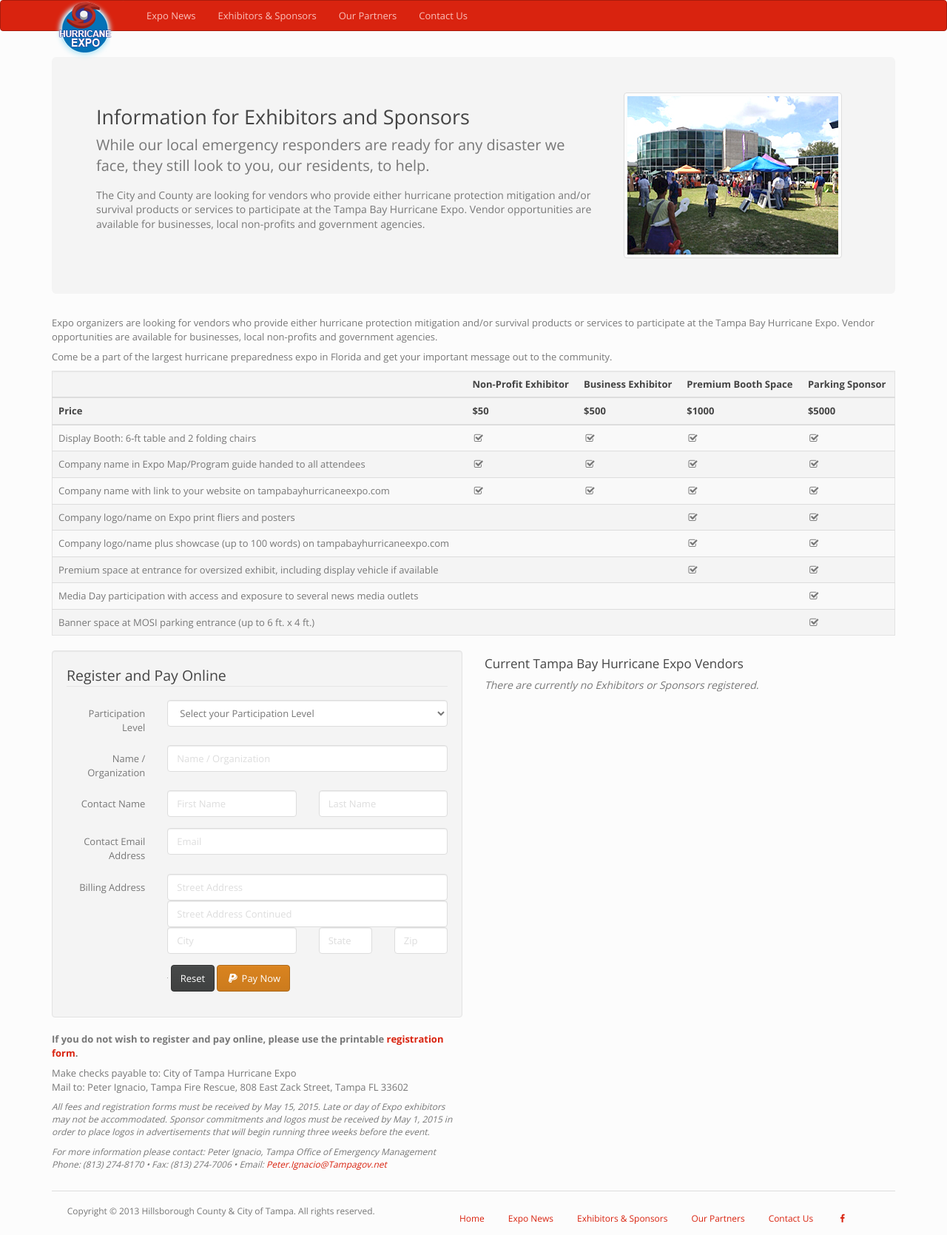
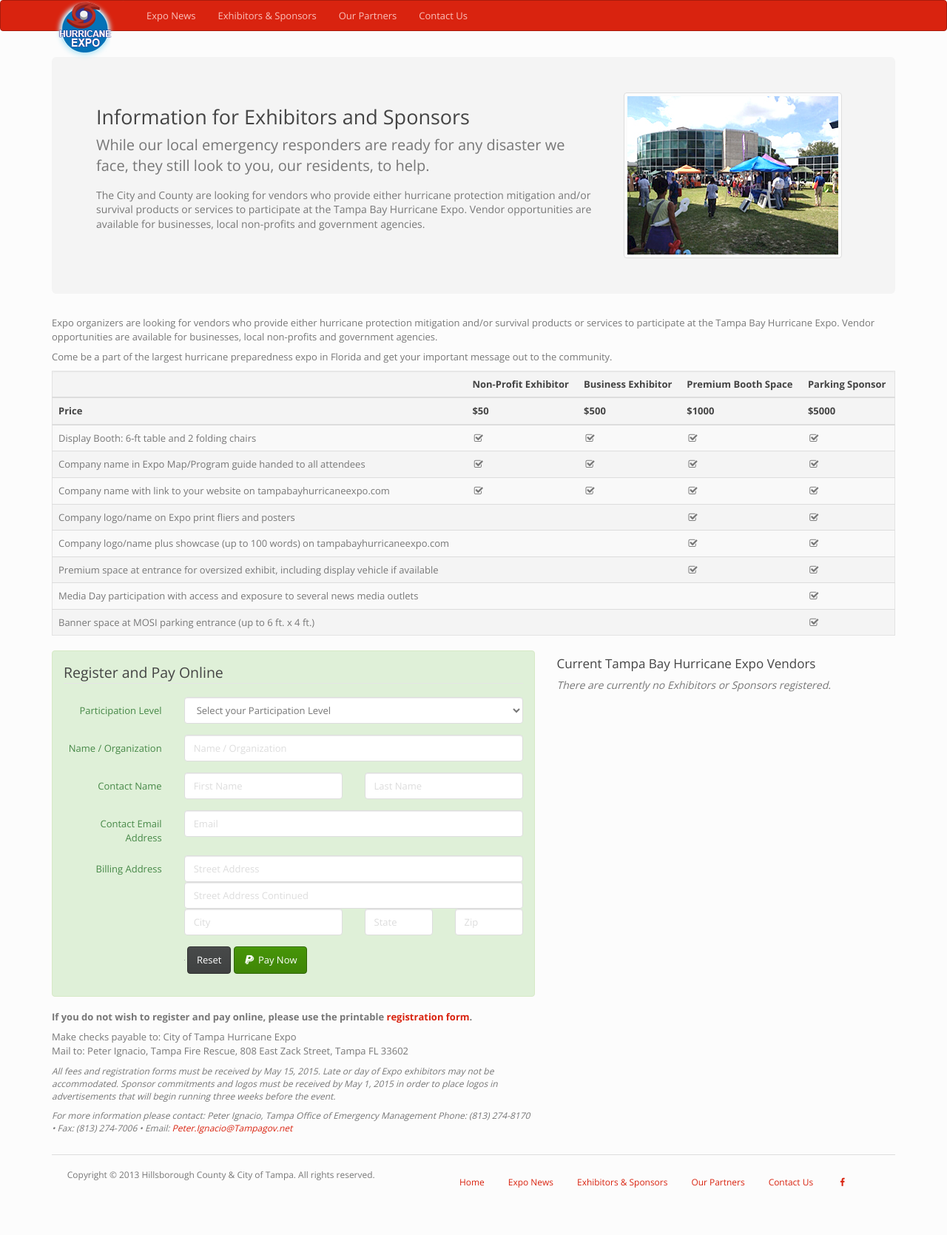
Before and after one commit to kjmagic13/generalDentistry, a Jekyll site: the page built from sponsor.html, in a window 1280 px wide. Shown: the whole page at 74% size. Built offline with Jekyll 4.4.1, drawn with Linux system fonts in a browser that asks for light colours; nearby versions of some CDN libraries; after the commit the page ends 1620 px from its top, so only the background shows below that.

Commit message:
green (success) paypal form

```diff
--- a/_includes/form-paypal.html
+++ b/_includes/form-paypal.html
@@ -1,3 +1,4 @@
+<div class="alert alert-{{include.class}}">
 	<form class="form-horizontal" action="https://www.paypal.com/cgi-bin/webscr" method="post" target="_blank">
 
 		<input type="hidden" name="cmd" value="_s-xclick">
@@ -70,9 +71,10 @@
 					<img alt="" border="0" src="https://www.paypalobjects.com/en_US/i/scr/pixel.gif" width="1" height="1">
 
 					<button type="reset" class="btn btn-default">Reset</button>
-				<button type="submit" class="btn btn-danger"><i class="fa fa-fw fa-paypal"></i> Pay Now</button>
+					<button type="submit" class="btn btn-{{include.class}}"><i class="fa fa-fw fa-paypal"></i> Pay Now</button>
 
 				</div>
 			</div>
 		</fieldset>
 	</form>
+</div>
--- a/sponsor.html
+++ b/sponsor.html
@@ -115,10 +115,8 @@
 
 <div class="row">
 
-	<div class="col-sm-6">
-		<div class="well">
-			{% include form-paypal.html %}
-		</div>
+	<div class="col-md-7">
+		{% include form-paypal.html class="success" %}
 		<p>
 			<strong>
 				If you do not wish to register and pay online, please use the printable <a href="{{site.baseurl}}/media/2015-Registration-Form.pdf" download>registration form</a>.
@@ -140,7 +138,7 @@
 		</em>
 	</div>
 
-	<div class="col-sm-6">
+	<div class="col-md-5">
 		<h4>Current Tampa Bay Hurricane Expo Vendors</h4>
 		{% if site.data.vendors %}
 		<ul>
```
Lines whose indentation alone changed are shown as unchanged.
